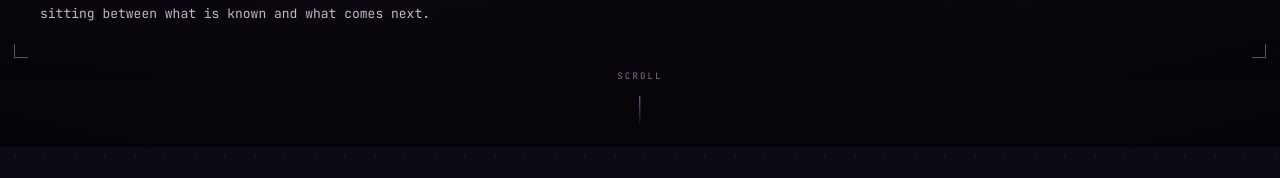
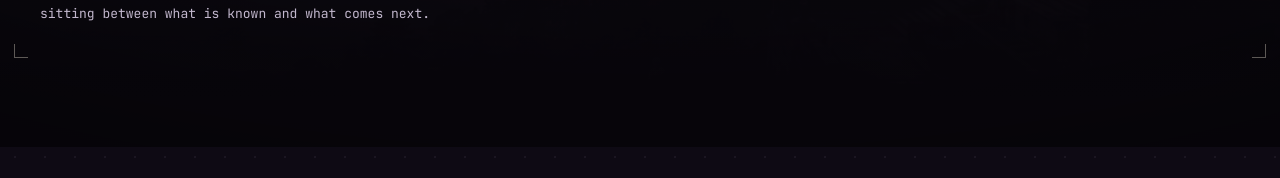
Before and after one commit to in-th3-l00p/intheloop-landing, a Next.js app: page / in a window 1280 px wide. Shown: the part 728-906 px from the top of the page. Built offline with nearby package versions, Linux system fonts and the light colour scheme; a web font is replaced by a local one.

Commit message:
Remove the hero scroll indicator
Drop the animated 'Scroll' cue from the landing hero and the now-unused cue keyframe.

```diff
--- a/app/globals.css
+++ b/app/globals.css
@@ -6,7 +6,6 @@ body{-webkit-font-smoothing:antialiased;text-rendering:optimizeLegibility}
 a{color:inherit}
 
 @keyframes floaty{0%,100%{transform:translateY(0)}50%{transform:translateY(-16px)}}
-@keyframes cue{0%,100%{opacity:.3;transform:translateY(0)}50%{opacity:1;transform:translateY(5px)}}
 @keyframes kenburns{from{transform:scale(1) translate(0,0)}to{transform:scale(1.14) translate(-1.5%,-2%)}}
 @keyframes drift{from{transform:translate3d(0,0,0)}to{transform:translate3d(-6%,-4%,0)}}
 @keyframes glowpulse{0%,100%{opacity:.5}50%{opacity:1}}
--- a/app/page.tsx
+++ b/app/page.tsx
@@ -41,11 +41,6 @@ export default function LandingPage() {
           <p data-reveal="" style={{ fontFamily: MONO, fontSize: 13, lineHeight: 1.9, color: "#c2b7cd", maxWidth: "54ch", marginTop: 30 }}>
             intheloop is an independent studio for software development, research, consulting, and creative work — sitting between what is known and what comes next.
           </p>
-        </div>
-        {/* scroll cue */}
-        <div style={{ position: "absolute", bottom: 24, left: "50%", transform: "translateX(-50%)", fontFamily: MONO, fontSize: 9, letterSpacing: ".24em", textTransform: "uppercase", color: "#82749a", display: "flex", flexDirection: "column", alignItems: "center", gap: 9 }}>
-          Scroll
-          <span style={{ width: 1, height: 32, background: "linear-gradient(#a585cf,transparent)", animation: "cue 2.4s ease-in-out infinite" }} />
         </div>
       </div>
 
```
